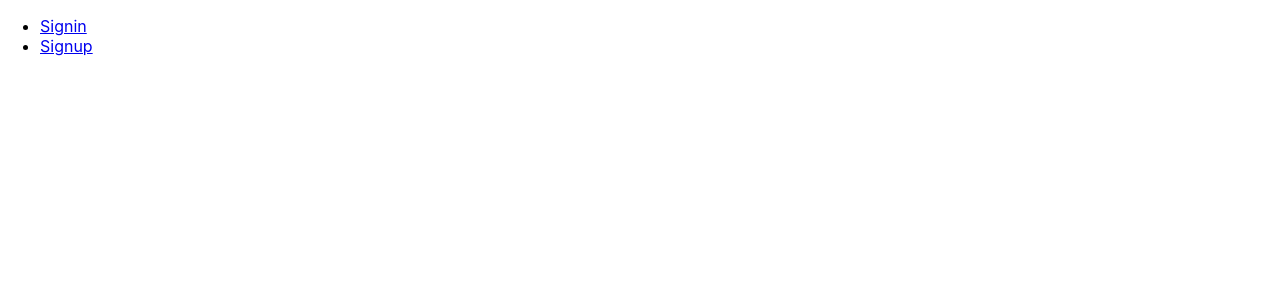
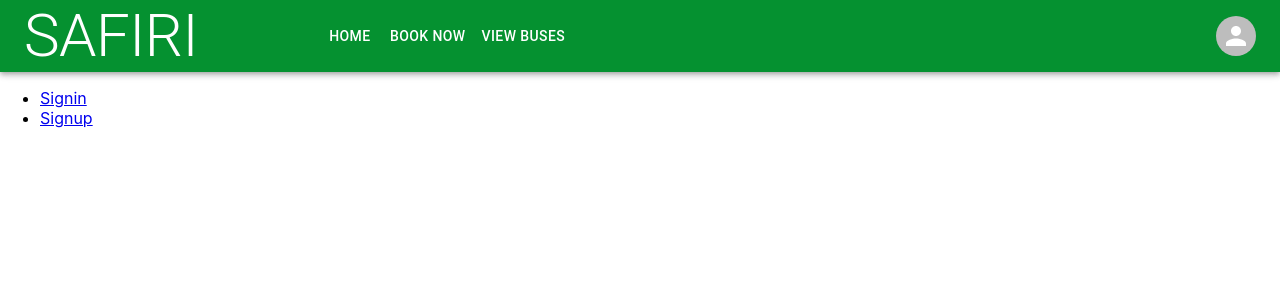
Before and after one commit to MURIUKI2092/Bus-Reservation-System, a React (Create React App) app: page / in a window 1280 px wide. Before the commit this address had no page. Shown: the top 300 px of the page. Built offline with nearby package versions, Linux system fonts and the light colour scheme.

Commit message:
adds a navbar

```diff
--- a/package.json
+++ b/package.json
@@ -43,5 +43,9 @@
       "last 1 firefox version",
       "last 1 safari version"
     ]
+  },
+  "devDependencies": {
+    "css-loader": "^6.5.1",
+    "style-loader": "^3.3.1"
   }
 }
--- a/src/App.js
+++ b/src/App.js
@@ -9,10 +9,13 @@
 import './App.css';
 import SignUp from "./containers/SignUp"
 import SignIn from './containers/SignIn';
+import NavigationBar from "./components/navbar";
 
 function App() {
   return (
+
     <Router>
+      <NavigationBar></NavigationBar>
       <div>
         <nav>
           <ul>
--- /dev/null
+++ b/src/components/navbar.js
@@ -0,0 +1,148 @@
+import * as React from 'react';
+
+import AppBar from '@mui/material/AppBar';
+import Box from '@mui/material/Box';
+import Toolbar from '@mui/material/Toolbar';
+import IconButton from '@mui/material/IconButton';
+import Typography from '@mui/material/Typography';
+import Menu from '@mui/material/Menu';
+import MenuIcon from '@mui/icons-material/Menu';
+import Container from '@mui/material/Container';
+import Avatar from '@mui/material/Avatar';
+import Button from '@mui/material/Button';
+import Tooltip from '@mui/material/Tooltip';
+import MenuItem from '@mui/material/MenuItem';
+import { ThemeProvider } from "@mui/material/styles";
+import { themeOptions } from '../utils/theme';
+
+
+const pages = ['Home','Book Now', 'View buses'];
+const settings = ['signIn/signup','view Profile',  'Dashboard', 'Logout'];
+const theme = themeOptions;
+const NavigationBar = () => {
+  const [anchorElNav, setAnchorElNav] = React.useState(null);
+  const [anchorElUser, setAnchorElUser] = React.useState(null);
+
+  const handleOpenNavMenu = (event) => {
+    setAnchorElNav(event.currentTarget);
+  };
+  const handleOpenUserMenu = (event) => {
+    setAnchorElUser(event.currentTarget);
+  };
+
+  const handleCloseNavMenu = () => {
+    setAnchorElNav(null);
+  };
+
+  const handleCloseUserMenu = () => {
+    setAnchorElUser(null);
+  };
+
+  return (
+    <ThemeProvider theme={theme}>
+    <AppBar position="static">
+      <Container maxWidth="xl">
+        <Toolbar disableGutters>
+          <Typography
+            variant="h2"
+            noWrap
+            component="div"
+            sx={{ mr: 15, display: { xs: 'none', md: 'flex' } }}
+          >
+            SAFIRI
+          </Typography>
+
+          <Box sx={{ flexGrow: 1, display: { xs: 'flex', md: 'none' } }}>
+            <IconButton
+              size="large"
+              aria-label="account of current user"
+              aria-controls="menu-appbar"
+              aria-haspopup="true"
+              onClick={handleOpenNavMenu}
+              color="inherit"
+            >
+              <MenuIcon />
+            </IconButton>
+            <Menu
+              id="menu-appbar"
+              anchorEl={anchorElNav}
+              anchorOrigin={{
+                vertical: 'bottom',
+                horizontal: 'left',
+              }}
+              keepMounted
+              transformOrigin={{
+                vertical: 'top',
+                horizontal: 'left',
+              }}
+              open={Boolean(anchorElNav)}
+              onClose={handleCloseNavMenu}
+              sx={{
+                display: { xs: 'block', md: 'none' },
+              }}
+            >
+              {pages.map((page) => (
+                <MenuItem key={page} onClick={handleCloseNavMenu}>
+                  <Typography textAlign="center">{page}</Typography>
+                </MenuItem>
+              ))}
+            </Menu>
+          </Box>
+          <Typography
+            variant="h6"
+            noWrap
+            component="div"
+            sx={{ flexGrow: 1, display: { xs: 'flex', md: 'none' } }}
+          >
+              SAFIRI
+
+
+          </Typography>
+          <Box sx={{ flexGrow: 1, display: { xs: 'none', md: 'flex' } }}>
+            {pages.map((page) => (
+              <Button
+                key={page}
+                onClick={handleCloseNavMenu}
+                sx={{ my: 2, color: 'white', display: 'block' }}
+              >
+                {page}
+              </Button>
+            ))}
+          </Box>
+
+          <Box sx={{ flexGrow: 0 }}>
+            <Tooltip title="Open settings">
+              <IconButton onClick={handleOpenUserMenu} sx={{ p: 0 }}>
+                <Avatar alt="Remy Sharp" src="" />
+              </IconButton>
+            </Tooltip>
+            <Menu
+              sx={{ mt: '45px' }}
+              id="menu-appbar"
+              anchorEl={anchorElUser}
+              anchorOrigin={{
+                vertical: 'top',
+                horizontal: 'right',
+              }}
+              keepMounted
+              transformOrigin={{
+                vertical: 'top',
+                horizontal: 'right',
+              }}
+              open={Boolean(anchorElUser)}
+              onClose={handleCloseUserMenu}
+            >
+              {settings.map((setting) => (
+                <MenuItem key={setting} onClick={handleCloseNavMenu}>
+                  <Typography textAlign="center">{setting}</Typography>
+                </MenuItem>
+              ))}
+            </Menu>
+          </Box>
+        </Toolbar>
+      </Container>
+    </AppBar>
+    </ThemeProvider>
+  );
+};
+export default NavigationBar;
```
Also changed, not shown: 1 other file (tests, documents, lock files or other folders).
